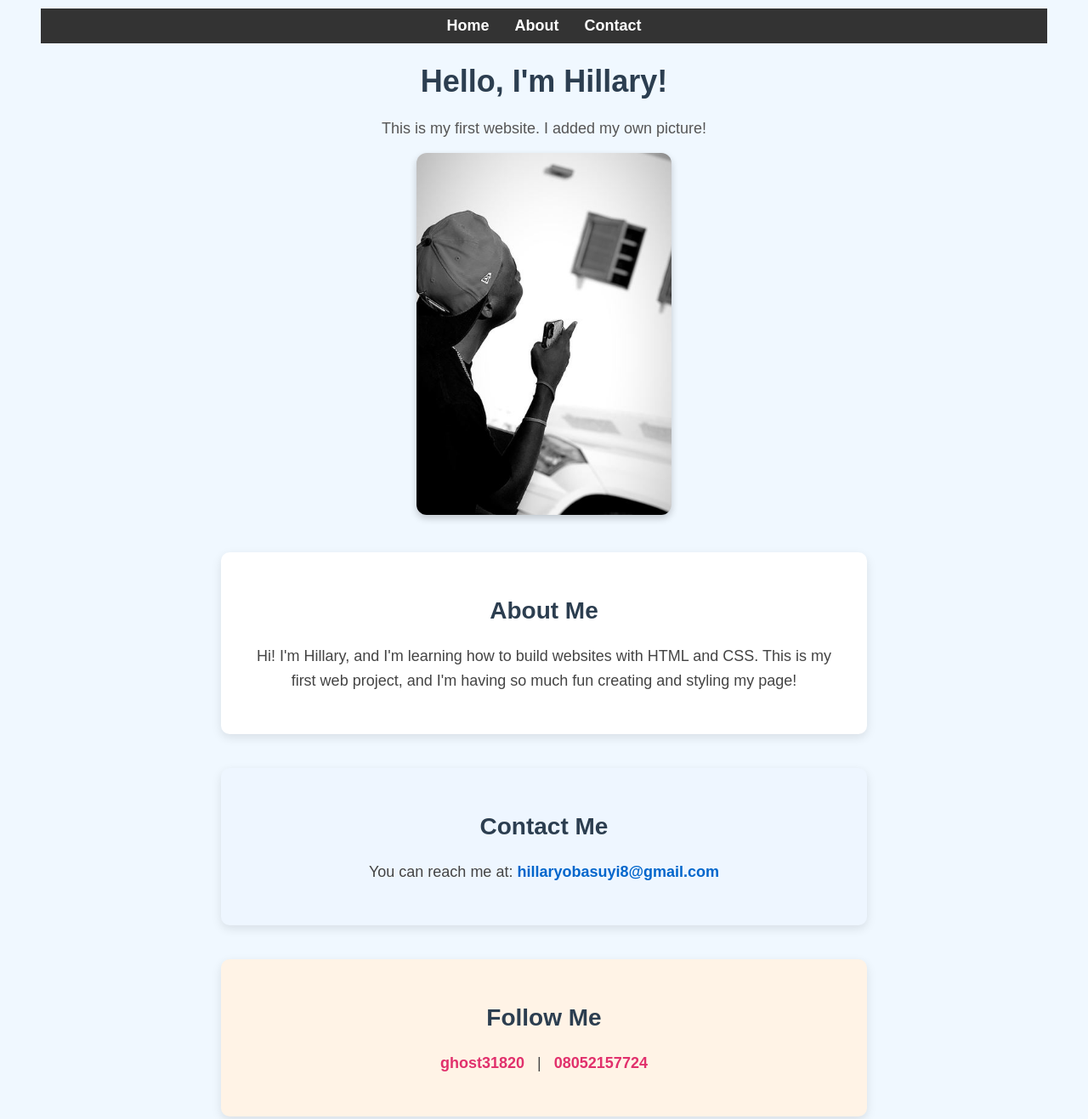
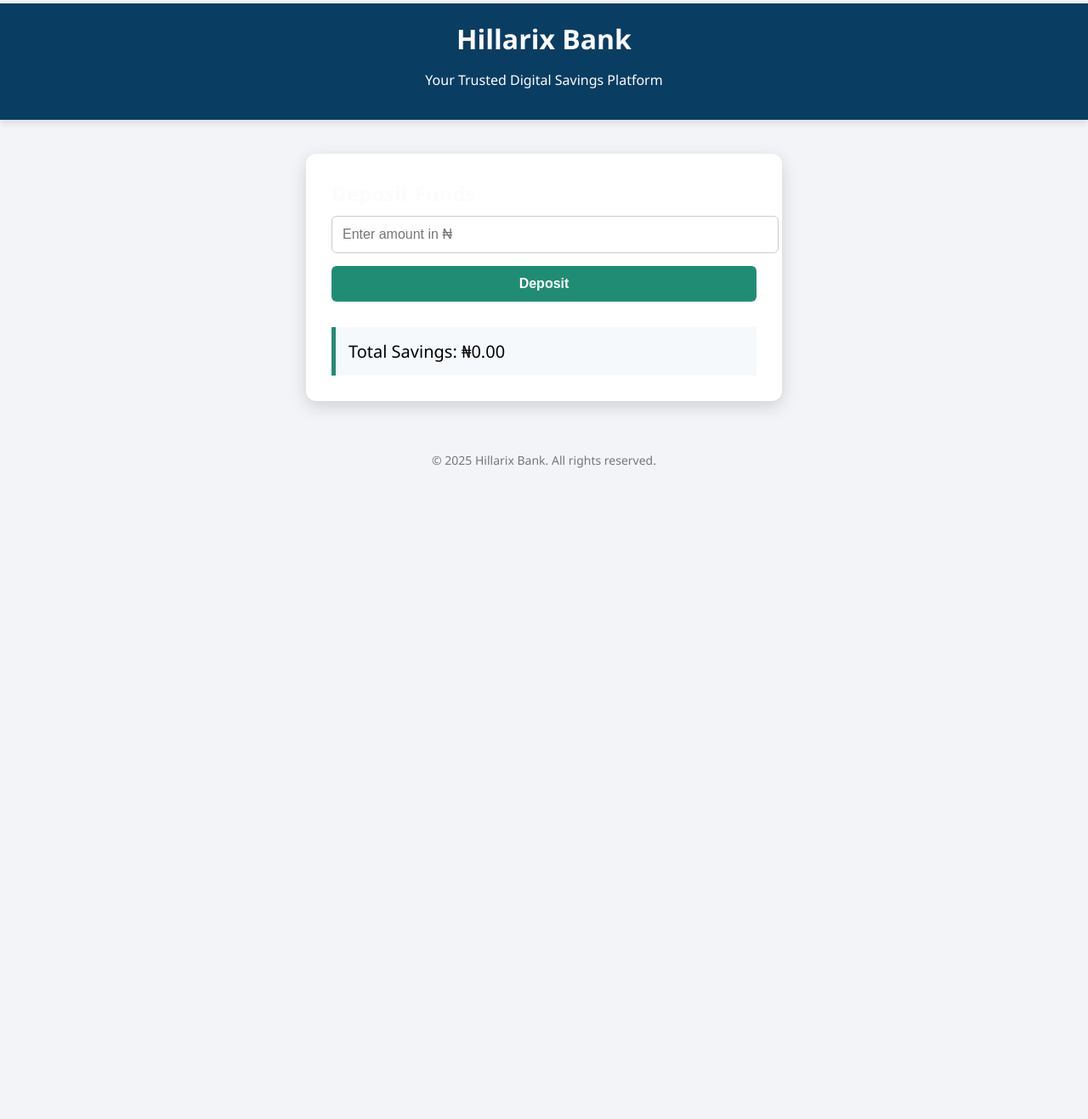
Before and after one commit to hillarycheckers/my-first-website, a plain HTML site: page index.html in a window 1280 px wide. Shown: the part 38-1355 px from the top of the page at 85% size. After the commit the page ends 800 px from the top, so only its background shows below. Drawn offline with Linux system fonts and the light colour scheme.

Commit message:
Add files via upload

```diff
--- a/index.html
+++ b/index.html
@@ -1,205 +1,123 @@
 <!DOCTYPE html>
-<html>
+<html lang="en">
 <head>
+  <meta charset="UTF-8">
+  <title>Hillarix Bank</title>
   <meta name="viewport" content="width=device-width, initial-scale=1.0">
-  <title>My First Website</title>
   <style>
     body {
-      background-color: #f0f8ff;
-      font-family: Arial, sans-serif;
-      text-align: center;
-      padding: 40px;
+      background-color: #f2f4f8;
+      font-family: 'Segoe UI', sans-serif;
+      margin: 0;
+      padding: 0;
     }
 
-    nav {
-      background-color: #333;
-      padding: 10px 0;
+    header {
+      background-color: #0a3d62;
+      color: white;
+      padding: 20px;
+      text-align: center;
+      box-shadow: 0 4px 8px rgba(0,0,0,0.1);
     }
 
-    .menu-icon {
-      display: none;
-      font-size: 28px;
-      color: white;
-      cursor: pointer;
-      padding: 10px;
-      text-align: right;
+    .container {
+      max-width: 500px;
+      margin: 40px auto;
+      background: white;
+      border-radius: 12px;
+      padding: 30px;
+      box-shadow: 0 6px 20px rgba(0, 0, 0, 0.15);
     }
 
-    .nav-links {
-      display: flex;
-      justify-content: center;
+    h1, h2 {
+      margin: 0;
+      color: #fdfbfb;
     }
 
-    nav a {
-      color: white;
-      margin: 0 15px;
-      text-decoration: none;
-      font-weight: bold;
-      font-size: 18px;
+    input {
+      width: 100%;
+      padding: 12px;
+      border-radius: 6px;
+      border: 1px solid #ccc;
+      margin-top: 10px;
+      font-size: 16px;
     }
 
-    nav a:hover {
-      color: #00ffff;
+    button {
+      margin-top: 15px;
+      width: 100%;
+      padding: 12px;
+      background-color: #218c74;
+      color: white;
+      font-size: 16px;
+      font-weight: bold;
+      border: none;
+      border-radius: 6px;
+      cursor: pointer;
     }
 
-    h1 {
-      color: #2c3e50;
-      font-size: 36px;
+    button:hover {
+      background-color: #1e7e67;
     }
 
-    p {
-      color: #555;
-      font-size: 18px;
+    .balance-box {
+      margin-top: 30px;
+      padding: 15px;
+      background-color: #f6f9fc;
+      border-left: 5px solid #218c74;
+      font-size: 20px;
     }
 
-    img {
-      width: 300px;
-      border-radius: 12px;
-      box-shadow: 0 4px 8px rgba(0, 0, 0, 0.2);
-    }
-
-    section {
-      background-color: #ffffff;
-      margin-top: 40px;
-      padding: 30px;
-      border-radius: 10px;
-      box-shadow: 0 4px 12px rgba(0, 0, 0, 0.1);
-      max-width: 700px;
-      margin-left: auto;
-      margin-right: auto;
-    }
-
-    section h2 {
-      color: #2c3e50;
-      font-size: 28px;
-    }
-
-    section p {
-      color: #444;
-      font-size: 18px;
-      line-height: 1.6;
-    }
-
-    #contact {
-      background-color: #eef6ff;
-    }
-
-    #contact a {
-      color: #0066cc;
-      text-decoration: none;
-      font-weight: bold;
-    }
-
-    #contact a:hover {
-      text-decoration: underline;
-    }
-
-    #social-media {
-      background-color: #fff3e6;
-    }
-
-    #social-media a {
-      color: #e1306c;
-      font-weight: bold;
-      text-decoration: none;
-      margin: 0 10px;
-      font-size: 18px;
-    }
-
-    #social-media a:hover {
-      text-decoration: underline;
-    }
-
-    /* Make it responsive */
-    @media (max-width: 600px) {
-      body {
-        padding: 20px;
-      }
-
-      h1 {
-        font-size: 28px;
-      }
-
-      .menu-icon {
-        display: block;
-      }
-
-      .nav-links {
-        display: none;
-        flex-direction: column;
-        align-items: center;
-        background-color: #333;
-        padding: 10px 0;
-      }
-
-      .nav-links.show {
-        display: flex;
-      }
-
-      nav a {
-        margin: 10px 0;
-        font-size: 16px;
-      }
-
-      img {
-        width: 100%;
-        max-width: 100%;
-      }
-
-      section {
-        padding: 20px;
-      }
+    footer {
+      text-align: center;
+      padding: 20px;
+      font-size: 14px;
+      color: #777;
     }
   </style>
 </head>
-<body>
+<body><img src="hillarix-logo.png" alt="Hillarix Bank Logo" style="width: 120px; margin-bottom: 20px;">
 
-  <!-- Navigation with Hamburger Menu -->
-  <nav>
-    <div class="menu-icon" onclick="toggleMenu()">☰</div>
-    <div class="nav-links" id="navLinks">
-      <a href="#">Home</a>
-      <a href="#about">About</a>
-      <a href="#contact">Contact</a>
+  <header>
+    <h1>Hillarix Bank</h1>
+    <p>Your Trusted Digital Savings Platform</p>
+  </header>
+
+  <div class="container">
+    <h2>Deposit Funds</h2>
+    <input type="number" id="depositInput" placeholder="Enter amount in ₦">
+    <button onclick="addDeposit()">Deposit</button>
+
+    <div class="balance-box">
+      Total Savings: ₦<span id="balance">0.00</span>
     </div>
-  </nav>
+  </div>
 
-  <!-- Main Content -->
-  <h1>Hello, I'm Hillary!</h1>
-  <p>This is my first website. I added my own picture!</p>
-  <img src="myphoto.JPG" alt="My photo">
+  <footer>
+    &copy; 2025 Hillarix Bank. All rights reserved.
+  </footer>
 
-  <!-- About Section -->
-  <section id="about">
-    <h2>About Me</h2>
-    <p>
-      Hi! I'm Hillary, and I'm learning how to build websites with HTML and CSS.
-      This is my first web project, and I'm having so much fun creating and styling my page!
-    </p>
-  </section>
+  <script>
+    let totalSavings = localStorage.getItem('savings')
+                      ? parseFloat(localStorage.getItem('savings'))
+                      : 0;
 
-  <!-- Contact Section -->
-  <section id="contact">
-    <h2>Contact Me</h2>
-    <p>You can reach me at:
-      <a href="mailto:hillary@example.com">hillaryobasuyi8@gmail.com</a>
-    </p>
-  </section>
+    document.addEventListener('DOMContentLoaded', () => {
+      document.getElementById('balance').textContent = totalSavings.toFixed(2);
+    });
 
-  <!-- Social Media Section -->
-  <section id="social-media">
-    <h2>Follow Me</h2>
-    <p>
-      <a href="https://www.instagram.com/yourusername" target="_blank">ghost31820</a> |
-      <a href="https://wa.me/2348123456789" target="_blank">08052157724</a>
-    </p>
-  </section>
+    function addDeposit() {
+      const input = document.getElementById('depositInput');
+      const amount = parseFloat(input.value.trim());
 
-  <!-- Mobile Menu Toggle Script -->
-  <script>
-    function toggleMenu() {
-      const links = document.getElementById("navLinks");
-      links.classList.toggle("show");
+      if (!isNaN(amount) && amount > 0) {
+        totalSavings += amount;
+        document.getElementById('balance').textContent = totalSavings.toFixed(2);
+        localStorage.setItem('savings', totalSavings);
+        input.value = '';
+      } else {
+        alert('Please enter a valid amount (₦100 or more)');
+      }
     }
   </script>
 
```
